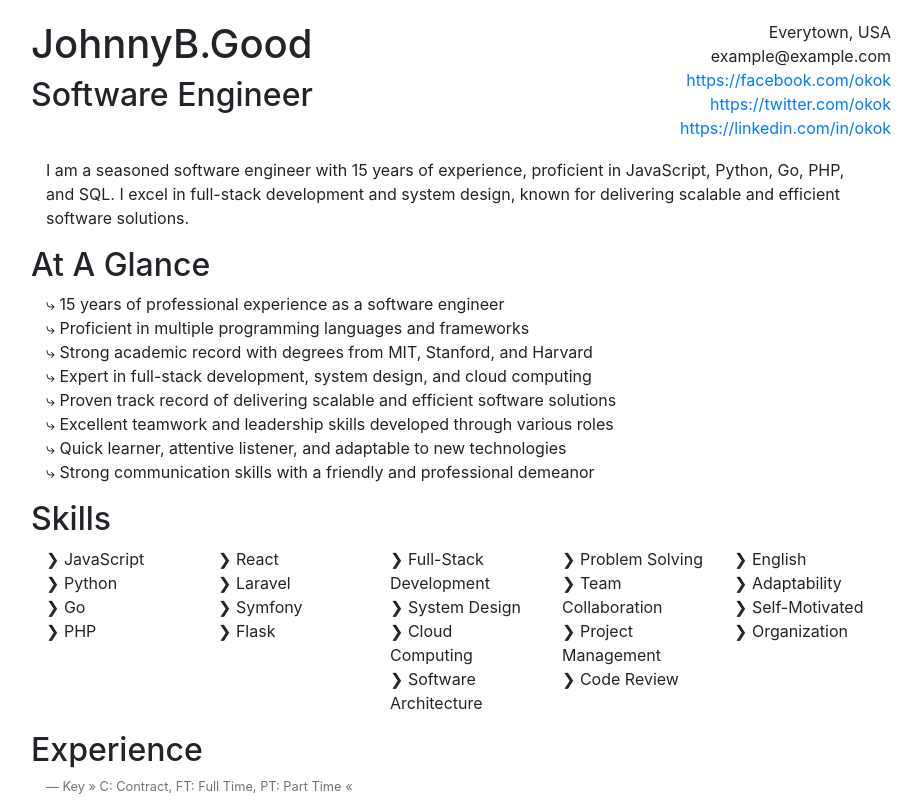
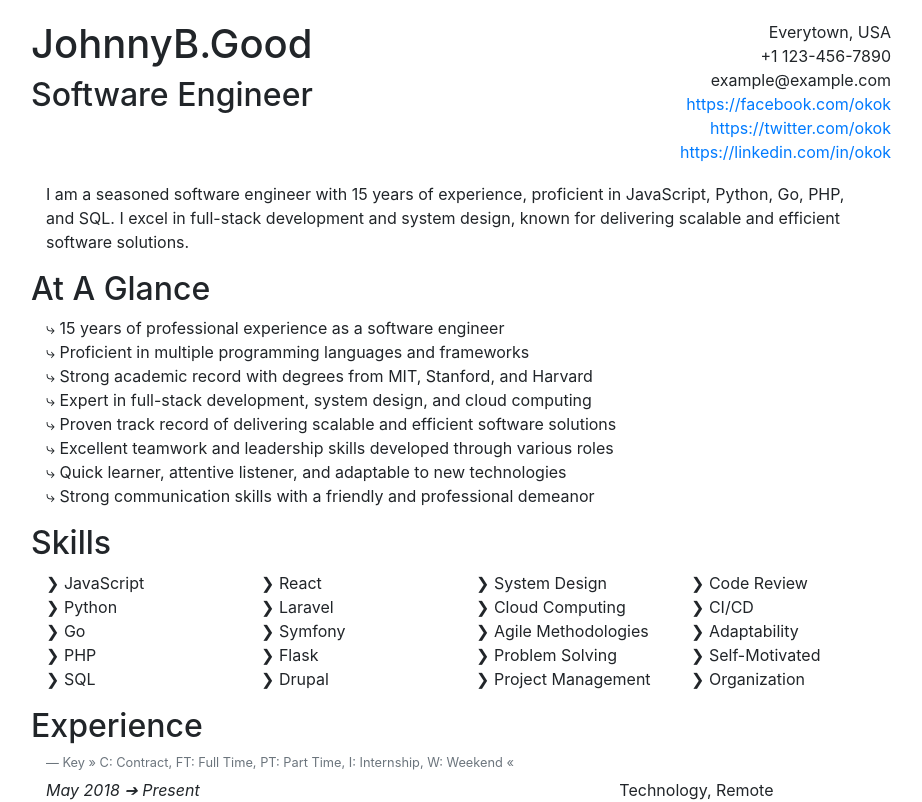
Before and after one commit to nsa-yoda/react-resume, a React (Create React App) app: page / in a window 1280 px wide. Shown: the top 802 px of the page, without its empty margins (179-1101 px from the left). Built offline with nearby package versions, Linux system fonts and the light colour scheme.

Commit message:
add config.json, add comments to utils

```diff
--- a/src/components/Sections/Experience/Experience.jsx
+++ b/src/components/Sections/Experience/Experience.jsx
@@ -1,42 +1,15 @@
 import './Experience.css'
 import experiences from '../../../data/Experience.json'
-import highlightWords from '../../../data/Highlighter.json'
-import { formatDate } from '../../../utils'
-
-const Highlighter = input => {
-  let words = input.split(/\s+/)
-
-  // Iterate over each word and wrap it in <mark> tags if it matches any word in the highlight list
-  let highlightedWords = words.map(word => {
-    // Remove punctuation from the word for accurate matching
-    let cleanedWord = word.replace(/[.,!?;:()]/g, '')
-    if (highlightWords.includes(cleanedWord.toLowerCase())) {
-      return `<mark>${word}</mark>`
-    }
-    return word
-  })
-
-  return highlightedWords.join(' ')
-}
+import { config, formatDate, Highlighter } from '../../../utils'
 
 const ExperienceFactory = () => {
   const arrowSymbol = String.fromCodePoint(0x02794)
 
   const metaTypeFinder = metaType => {
-    let output = ''
-    switch (metaType) {
-      case 'contract':
-        output = 'C'
-        break
-      case 'full-time':
-        output = 'FT'
-        break
-      case 'part-time':
-        output = 'PT'
-        break
-      default:
-        output = ''
-    }
+    const workType = config('experience.workType', {})
+    const type = workType.find(item => item.metaType === metaType)
+    const output = type ? type.short : ''
+
     if (output.length > 0) {
       return '[' + output + ']'
     }
@@ -90,14 +63,27 @@ const ExperienceFactory = () => {
   })
 }
 
+const generateWorkTypeKey = () => {
+  const workType = config('experience.workType', {})
+  const keyString = workType
+    .map(item => `${item.short}: ${item.long}`)
+    .join(', ')
+  return (
+    config('experience.workTypeKey', 'Key') + ` &raquo; ${keyString} &laquo;`
+  )
+}
+
 export default function Experience() {
   return (
     experiences.length > 0 && (
       <div className='section' id='experience'>
-        <h2 className='row'>Experience</h2>
-        <figcaption className={'blockquote-footer'}>
-          Key &raquo; C: Contract, FT: Full Time, PT: Part Time &laquo;
-        </figcaption>
+        <h2 className='row'>{config('experience.title', 'Experience')}</h2>
+        <figcaption
+          className={'blockquote-footer'}
+          dangerouslySetInnerHTML={{
+            __html: generateWorkTypeKey(),
+          }}
+        />
         {ExperienceFactory()}
       </div>
     )
--- a/src/components/Sections/Skills/Skills.jsx
+++ b/src/components/Sections/Skills/Skills.jsx
@@ -1,21 +1,22 @@
-import "./Skills.css";
-import skills from "../../../data/Skills.json";
-import {rand} from "../../../utils";
+import './Skills.css'
+import skills from '../../../data/Skills.json'
+import { rand, config } from '../../../utils'
 
 const SkillsFactory = () => {
-  let output = [];
-  let arrow = "\u276F";
-  let skillsColumns = 6;
-  let sliceLen = Math.ceil(skills.length / skillsColumns);
+  let output = []
+  let arrow = config('skills.arrow', '\u276F')
+  let skillsColumns = config('skills.columns', 4)
+  let sliceLen = Math.ceil(skills.length / skillsColumns)
 
-  for(let i = 0; i < skills.length; i+=sliceLen){
-    let slice = skills.slice(i, i+sliceLen)
+  for (let i = 0; i < skills.length; i += sliceLen) {
+    let slice = skills.slice(i, i + sliceLen)
     output.push(
-      <div key={rand()} className="col">
-        <div>{slice[0] && arrow} {slice[0]}</div>
-        <div>{slice[1] && arrow} {slice[1]}</div>
-        <div>{slice[2] && arrow} {slice[2]}</div>
-        <div>{slice[3] && arrow} {slice[3]}</div>
+      <div className='col' key={rand()}>
+        {slice.map((skill, index) => (
+          <div key={index}>
+            {arrow} {skill}
+          </div>
+        ))}
       </div>
     )
   }
@@ -25,8 +26,8 @@ const SkillsFactory = () => {
 export default function Skills() {
   return (
     skills.length > 0 && (
-      <div id='skills' className='section'>
-        <h2 className='row'>Skills</h2>
+      <div className='section' id='skills'>
+        <h2 className='row'>{config('skills.title', 'Skills')} </h2>
         <div className='row'>{SkillsFactory()}</div>
       </div>
     )
--- /dev/null
+++ b/src/config.json
@@ -0,0 +1,32 @@
+{
+  "achievements": {
+    "title": "Awards, Achievements, and Certifications",
+    "displaySeparator": true
+  },
+  "education": {
+    "title": "Education"
+  },
+  "experience": {
+    "title": "Experience",
+    "workType": [
+      {"short": "C", "long": "Contract", "metaType": "contract"},
+      {"short":  "FT", "long": "Full Time", "metaType": "full-time"},
+      {"short":  "PT", "long": "Part Time", "metaType": "part-time"},
+      {"short":  "I", "long": "Internship", "metaType": "internship"},
+      {"short":  "W", "long": "Weekend", "metaType": "weekend"}
+    ],
+    "workTypeKey": "Key"
+  },
+  "at-a-glance": {
+    "title": "At A Glance"
+  },
+  "publications": {
+    "title": "Publications and Software",
+    "displaySeparator": true
+  },
+  "skills": {
+    "title": "Skills",
+    "columns": 4,
+    "arrow": "\u276F"
+  }
+}
--- a/src/data/Information.json
+++ b/src/data/Information.json
@@ -7,7 +7,7 @@
   "title": "Software Engineer",
   "meta": {
     "location": "Everytown, USA",
-    "phone": "",
+    "phone": "+1 123-456-7890",
     "email": {
       "address": "example@example.com",
       "link": false
--- a/src/data/Skills.json
+++ b/src/data/Skills.json
@@ -11,21 +11,16 @@
   "Flask",
   "Drupal",
 
-  "Full-Stack Development",
   "System Design",
   "Cloud Computing",
-  "Software Architecture",
   "Agile Methodologies",
 
   "Problem Solving",
-  "Team Collaboration",
   "Project Management",
   "Code Review",
-  "Continuous Integration/Continuous Deployment (CI/CD)",
+  "CI/CD",
 
-  "English",
   "Adaptability",
   "Self-Motivated",
-  "Organization",
-  "Fast Learner"
+  "Organization"
 ]
--- a/src/utils.js
+++ b/src/utils.js
@@ -1,7 +1,121 @@
+import configData from './config.json'
+import highlightWords from './data/Highlighter.json'
+
+/**
+ * Retrieves a value from the configuration data based on a given path.
+ * If the value does not exist, it returns a default value.
+ *
+ * @param {string} path - The dot-separated path to the desired configuration value (e.g., "skills.title").
+ * @param {*} defaultValue - The default value to return if the path does not exist in the configuration.
+ * @returns {*} - The value from the configuration data if it exists, otherwise the default value.
+ *
+ * Example usage:
+ * const skillsTitle = config('skills.title', 'Default Skills Title');
+ * const skillsColumns = config('skills.columns', 3);
+ *
+ * The above examples will retrieve the values of 'title' and 'columns' from the 'skills' section
+ * of the configuration data. If these values do not exist, 'Default Skills Title' and 3 will be returned,
+ * respectively.
+ *
+ * The function works by:
+ * 1. Splitting the path into an array of keys using the dot character as the delimiter.
+ * 2. Iterating through the keys to traverse the nested configuration object.
+ * 3. If at any point a key does not exist in the current level of the object, the default value is returned.
+ * 4. If all keys exist, the final value is returned.
+ */
+export const config = (path, defaultValue) => {
+  const keys = path.split('.')
+  let result = configData
+
+  for (let key of keys) {
+    if (result[key] !== undefined) {
+      result = result[key]
+    } else {
+      return defaultValue
+    }
+  }
+
+  return result
+}
+
+/**
+ * Highlights words in a given input string by wrapping them in <mark> tags.
+ * The words to be highlighted are specified in the global `highlightWords` list.
+ *
+ * @param {string} input - The input string containing words to be potentially highlighted.
+ * @returns {string} - The input string with specified words wrapped in <mark> tags.
+ *
+ * Example usage:
+ * const highlightWords = ['important', 'highlight'];
+ * const text = "This is an important message to highlight certain words.";
+ * const highlightedText = Highlighter(text);
+ *
+ * The above example will return:
+ * "This is an <mark>important</mark> message to <mark>highlight</mark> certain words."
+ *
+ * The function works by:
+ * 1. Splitting the input string into an array of words based on whitespace characters.
+ * 2. Iterating over each word and checking if it exists in the `highlightWords` list.
+ * 3. Removing punctuation from the word for accurate matching.
+ * 4. Wrapping the word in <mark> tags if it matches a word in the highlight list.
+ * 5. Joining the array of words back into a single string with spaces.
+ */
+export const Highlighter = input => {
+  let words = input.split(/\s+/)
+
+  // Iterate over each word and wrap it in <mark> tags if it matches any word in the highlight list
+  let highlightedWords = words.map(word => {
+    // Remove punctuation from the word for accurate matching
+    let cleanedWord = word.replace(/[.,!?;:()]/g, '')
+    if (highlightWords.includes(cleanedWord.toLowerCase())) {
+      return `<mark>${word}</mark>`
+    }
+    return word
+  })
+
+  return highlightedWords.join(' ')
+}
+
+/**
+ * Generates a random string of 5 characters.
+ *
+ * @returns {string} - A random string consisting of 5 alphanumeric characters.
+ *
+ * Example usage:
+ * const randomString = rand();
+ * console.log(randomString); // Output: a random string like 'x8z5k'
+ *
+ * The function works by:
+ * 1. Generating a random decimal number between 0 and 1.
+ * 2. Converting this number to a base-36 string (which includes digits and lowercase letters).
+ * 3. Removing the leading '0.' from the base-36 string representation.
+ * 4. Extracting a substring of 5 characters from the generated string.
+ */
 export const rand = () => {
   return Math.random().toString(36).slice(2, 7)
 }
 
+/**
+ * Formats a given date string into a more readable format.
+ *
+ * @param {string} date - The date string to be formatted. Can be an empty string or the word 'present'.
+ * @returns {string} - A formatted date string in the format 'MMM YYYY', or 'Present' if the input is 'present'.
+ *
+ * Example usage:
+ * const formattedDate1 = formatDate('2024-07-10');
+ * console.log(formattedDate1); // Output: 'Jul 2024'
+ *
+ * const formattedDate2 = formatDate('present');
+ * console.log(formattedDate2); // Output: 'Present'
+ *
+ * const formattedDate3 = formatDate('');
+ * console.log(formattedDate3); // Output: ''
+ *
+ * The function works by:
+ * 1. Checking if the input date is an empty string. If so, it returns an empty string.
+ * 2. Checking if the input date is the string 'present' (case-insensitive). If so, it returns 'Present'.
+ * 3. Converting the input date string to a Date object and formatting it to 'MMM YYYY' using `toLocaleDateString`.
+ */
 export const formatDate = date => {
   if (date === '') {
     return ''
@@ -15,6 +129,26 @@ export const formatDate = date => {
   })
 }
 
+/**
+ * Calculates the number of years between two dates.
+ *
+ * @param {string} start - The start date in a string format.
+ * @param {string} end - The end date in a string format. If empty, the current date is used.
+ * @returns {string} - The number of years between the start and end dates, rounded down to the nearest whole number.
+ *
+ * Example usage:
+ * const yearsOfExperience = dateToYears('2010-01-01', '2024-07-10');
+ * console.log(yearsOfExperience); // Output: '14'
+ *
+ * const yearsToPresent = dateToYears('2010-01-01', '');
+ * console.log(yearsToPresent); // Output: the number of years from 2010-01-01 to the current date.
+ *
+ * The function works by:
+ * 1. Checking if the end date is an empty string. If so, it sets the end date to the current date.
+ * 2. Calculating the difference in milliseconds between the end date and the start date.
+ * 3. Converting the difference from milliseconds to years (considering one year as 31536000000 milliseconds).
+ * 4. Returning the number of years as a string, rounded down to the nearest whole number.
+ */
 export const dateToYears = (start, end) => {
   let today = end
   if (end === '') {
@@ -24,17 +158,51 @@ export const dateToYears = (start, end) => {
   return Math.floor(difference / 31536000000).toString()
 }
 
+/**
+ * Replaces the placeholder `#years_experience#` in a given string with the number of years of experience calculated from a given start date to the current date.
+ *
+ * @param {string} str - The input string containing the `#years_experience#` placeholder.
+ * @param {string} [end_date='September 08, 2008'] - The start date for calculating years of experience. Defaults to 'September 08, 2008' if not provided.
+ * @returns {string} - The input string with the `#years_experience#` placeholder replaced by the calculated number of years of experience.
+ *
+ * Example usage:
+ * const jobDescription = "I have #years_experience# years of experience in software development.";
+ * const updatedDescription = replaceYearsExperience(jobDescription, '2010-01-01');
+ * console.log(updatedDescription); // Output: "I have 14 years of experience in software development." (assuming the current year is 2024)
+ *
+ * The function works by:
+ * 1. Setting the `end_date` to a default value if it is not provided.
+ * 2. Calculating the number of years of experience from the `end_date` to the current date using the `dateToYears` function.
+ * 3. Replacing the `#years_experience#` placeholder in the input string with the calculated number of years.
+ */
 export const replaceYearsExperience = (str, end_date) => {
   end_date = end_date === undefined ? 'September 08, 2008' : end_date
   return str.replace('#years_experience#', dateToYears(end_date, ''))
 }
 
 /**
- * (More) Loosely validate a URL `string`.
+ * Checks if a given string is a valid URL.
  * A modified version of https://www.npmjs.com/package/is-url
  *
- * @param {String} string
- * @return {Boolean}
+ * @param {string} string - The string to be checked.
+ * @returns {boolean} - Returns true if the string is a valid URL, otherwise false.
+ *
+ * Example usage:
+ * const validUrl = "https://www.example.com";
+ * const invalidUrl = "not a url";
+ * console.log(isUrl(validUrl)); // Output: true
+ * console.log(isUrl(invalidUrl)); // Output: false
+ *
+ * The function works by:
+ * 1. Checking if the input is a string. If not, it returns false.
+ * 2. Using regular expressions to match the URL pattern:
+ *    - `protocolAndDomainRE`: Matches the protocol (http/https) and domain name.
+ *    - `localhostDomainRE`: Matches localhost URLs.
+ *    - `nonLocalhostDomainRE`: Matches non-localhost domain names.
+ * 3. Checking if the string matches the protocol and domain pattern. If not, it returns false.
+ * 4. Extracting everything after the protocol (http/https) from the match.
+ * 5. Verifying if the extracted part matches either the localhost or non-localhost domain patterns.
+ * 6. Returning true if a match is found, otherwise false.
  */
 export default function isUrl(string) {
   if (typeof string !== 'string') {
```
Also changed, not shown: src/components/Sections/Achievements/Achievements.jsx (+12 -2 lines), src/components/Sections/Education/Education.jsx (+23 -18 lines), src/components/Sections/Glance/Glance.jsx (+8 -10 lines), src/components/Sections/Publications/Publications.jsx (+18 -4 lines), 1 other file (tests, documents, lock files or other folders).
